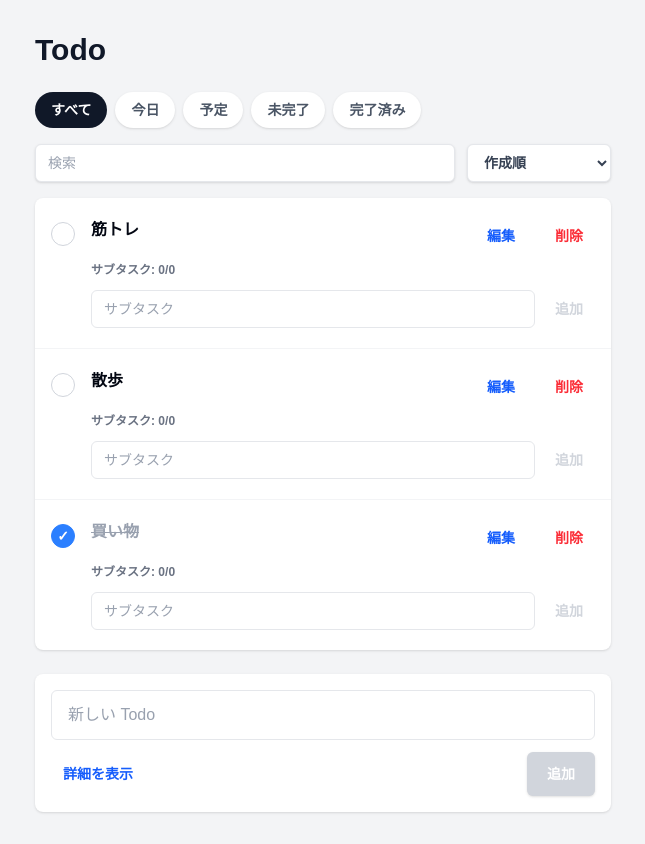
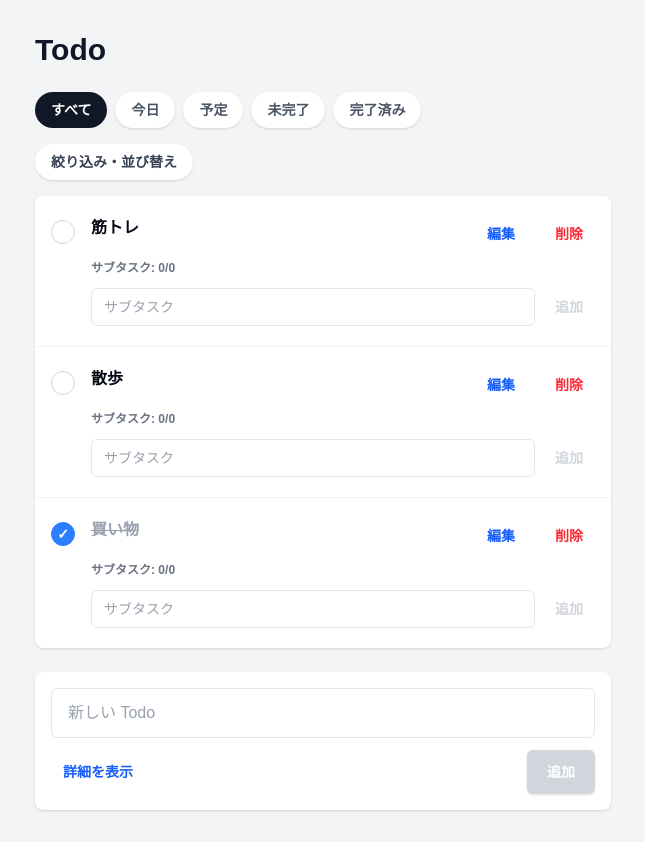
Before and after one commit to daxi1081-ui/todo-app, a Next.js app: page / in a window 1280 px wide. Shown: the whole page, without its empty margins (317-962 px from the left). Built offline with nearby package versions, Linux system fonts and the light colour scheme.

Commit message:
一覧表示と操作メニューのUXを改善

```diff
--- a/app/components/TodoItem.tsx
+++ b/app/components/TodoItem.tsx
@@ -468,7 +468,7 @@ export function TodoItem({
                           : "text-blue-700"
                     }
                   >
-                    期限日: {formatDueDate(dueDate)}
+                    {formatDueDate(dueDate)}
                   </span>
                   {isOverdue ? <span className="font-bold">期限切れ</span> : null}
                 </span>
@@ -500,7 +500,7 @@ export function TodoItem({
                       : "inline-flex rounded-full bg-violet-50 px-2.5 py-1 text-xs font-semibold text-violet-700 ring-1 ring-violet-100"
                   }
                 >
-                  繰り返し: {repeatLabel}
+                  {repeatLabel}
                 </span>
               ) : null}
             </span>
--- a/app/components/TodoList.tsx
+++ b/app/components/TodoList.tsx
@@ -363,6 +363,7 @@ export function TodoList({ todos }: TodoListProps) {
   const [newTodoRepeat, setNewTodoRepeat] = useState<TodoRepeat>("none");
   const [newTodoTags, setNewTodoTags] = useState("");
   const [isNewTodoDetailsOpen, setIsNewTodoDetailsOpen] = useState(false);
+  const [isControlMenuOpen, setIsControlMenuOpen] = useState(false);
   const [searchQuery, setSearchQuery] = useState("");
   const [selectedFilter, setSelectedFilter] = useState<TodoFilter>("all");
   const [selectedSort, setSelectedSort] = useState<TodoSort>("created");
@@ -374,6 +375,8 @@ export function TodoList({ todos }: TodoListProps) {
     searchTodos(filterTodos(todoItems, selectedFilter), searchQuery),
     selectedSort,
   );
+  const selectedSortLabel = sortOptions.find((sort) => sort.value === selectedSort)?.label ?? "";
+  const hasSearchQuery = searchQuery.trim().length > 0;
 
   useEffect(() => {
     let isActive = true;
@@ -704,7 +707,37 @@ export function TodoList({ todos }: TodoListProps) {
         })}
       </div>
 
-      <div className="mb-4 grid gap-3 sm:grid-cols-[1fr_auto]">
+      <div className="mb-4 grid gap-3">
+        <div className="flex flex-wrap items-center gap-2">
+          <button
+            type="button"
+            aria-expanded={isControlMenuOpen}
+            aria-controls="todo-control-menu"
+            aria-label={
+              isControlMenuOpen ? "絞り込み・並び替えメニューを閉じる" : "絞り込み・並び替えメニューを開く"
+            }
+            className="rounded-full bg-white px-4 py-2 text-sm font-semibold text-gray-700 shadow-sm transition hover:text-gray-900"
+            onClick={() => setIsControlMenuOpen((isOpen) => !isOpen)}
+          >
+            絞り込み・並び替え
+          </button>
+          {hasSearchQuery ? (
+            <span className="rounded-full bg-blue-50 px-3 py-1 text-xs font-semibold text-blue-700">
+              検索中
+            </span>
+          ) : null}
+          {selectedSort !== "created" ? (
+            <span className="rounded-full bg-gray-100 px-3 py-1 text-xs font-semibold text-gray-600">
+              {selectedSortLabel}
+            </span>
+          ) : null}
+        </div>
+
+        <div
+          id="todo-control-menu"
+          className="grid gap-3 rounded-lg bg-white p-4 shadow-sm sm:grid-cols-[1fr_auto]"
+          hidden={!isControlMenuOpen}
+        >
         <label htmlFor="todo-search" className="sr-only">
           Todo 検索
         </label>
@@ -731,6 +764,7 @@ export function TodoList({ todos }: TodoListProps) {
             </option>
           ))}
         </select>
+      </div>
       </div>
 
       <div className="rounded-lg bg-white shadow-sm">
```
Also changed, not shown: 1 other file (tests, documents, lock files or other folders).
